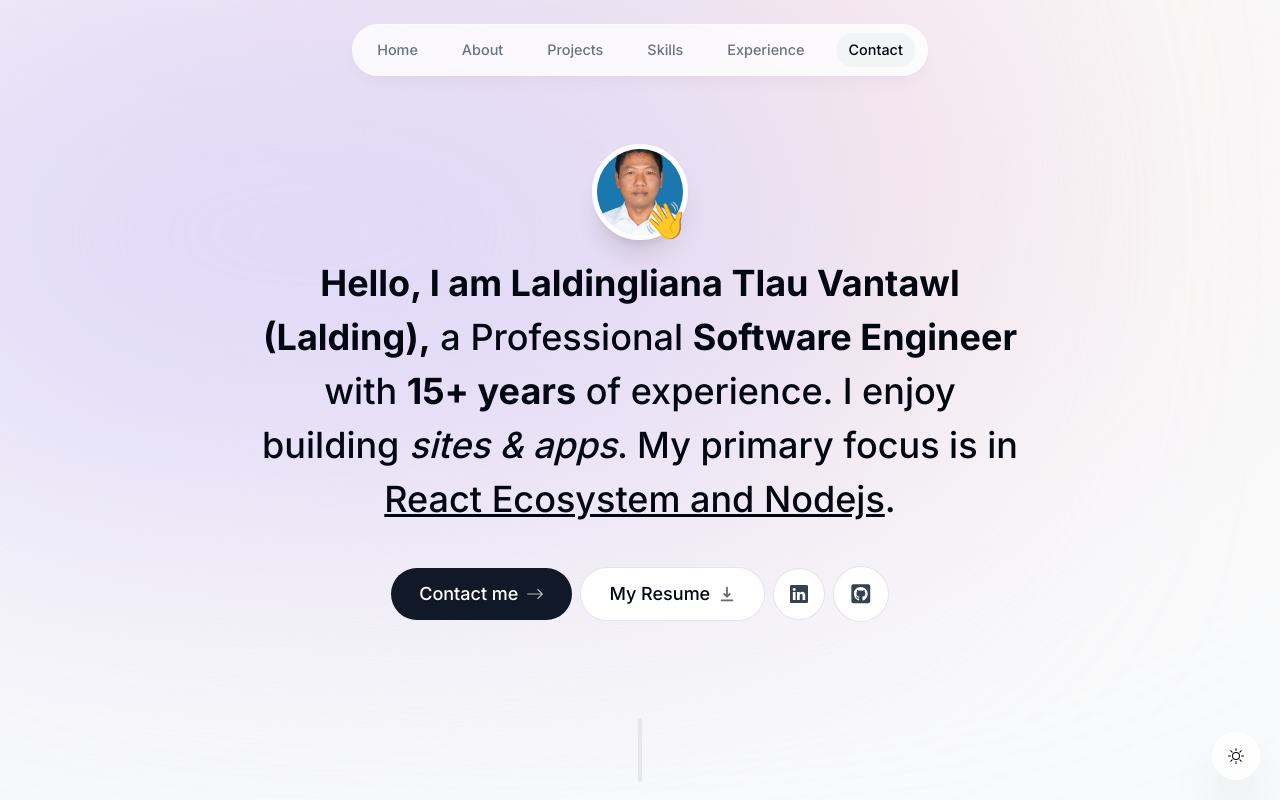
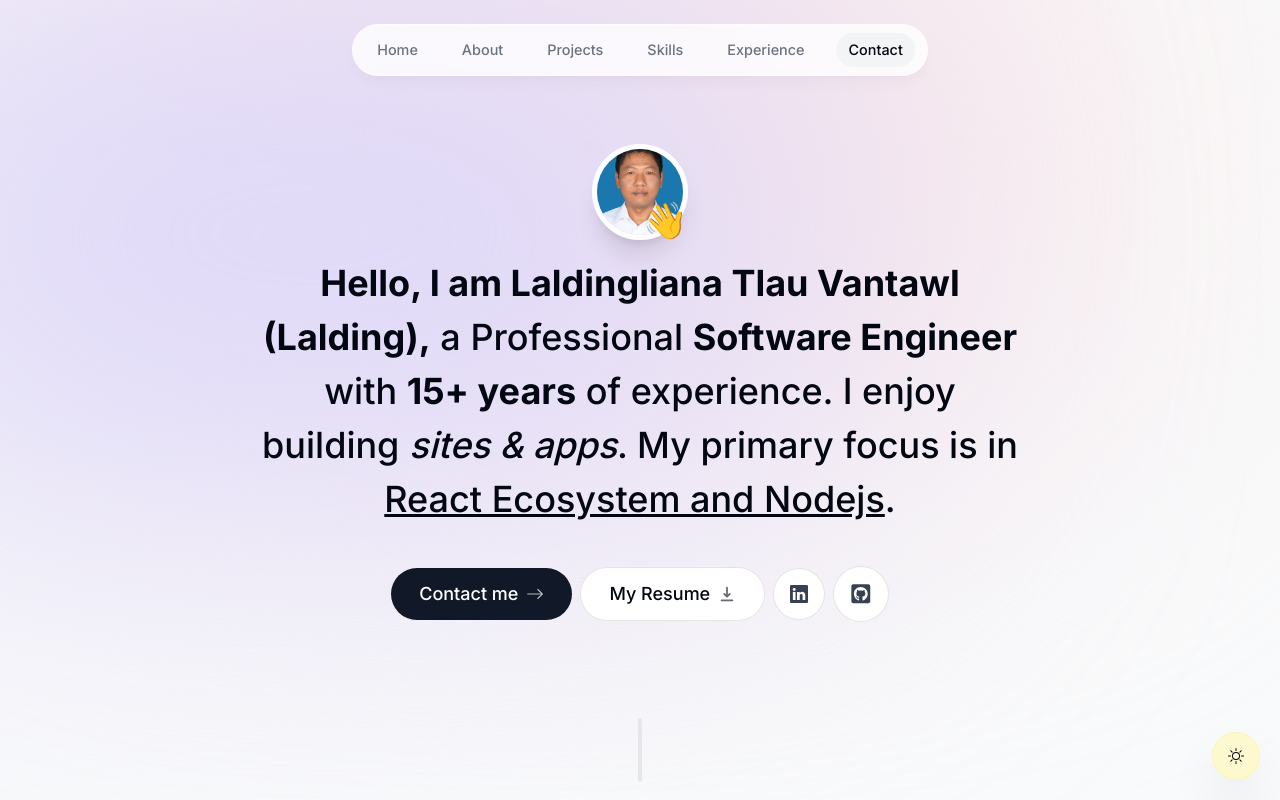
Before and after one commit to pateatlau/lalding-portfolio, a Next.js app: page / in a window 1280 px wide. Shown: the top 800 px of the page. Built offline with nearby package versions, Linux system fonts and the light colour scheme; no server answers.

Commit message:
Theme toggler button updated

```diff
--- a/components/theme-switch.tsx
+++ b/components/theme-switch.tsx
@@ -1,18 +1,19 @@
-"use client";
+'use client';
 
-import { useTheme } from "@/context/theme-context";
-import React from "react";
-import { BsMoon, BsSun } from "react-icons/bs";
+import { useTheme } from '@/context/theme-context';
+import React from 'react';
+import { BsMoon, BsSun } from 'react-icons/bs';
 
 export default function ThemeSwitch() {
   const { theme, toggleTheme } = useTheme();
 
   return (
     <button
-      className="fixed bottom-5 right-5 bg-white w-[3rem] h-[3rem] bg-opacity-80 backdrop-blur-[0.5rem] border border-white border-opacity-40 shadow-2xl rounded-full flex items-center justify-center hover:scale-[1.15] active:scale-105 transition-all dark:bg-gray-950"
+      className="fixed bottom-5 right-5 bg-yellow-100 w-[3rem] h-[3rem] bg-opacity-80 backdrop-blur-[0.5rem] border border-yellow-200 border-opacity-40 shadow-2xl rounded-full flex items-center justify-center hover:scale-[1.15] active:scale-105 transition-all dark:bg-gray-950"
       onClick={toggleTheme}
+      title={theme === 'light' ? 'Switch to dark mode' : 'Switch to light mode'}
     >
-      {theme === "light" ? <BsSun /> : <BsMoon />}
+      {theme === 'light' ? <BsSun /> : <BsMoon />}
     </button>
   );
 }
```
